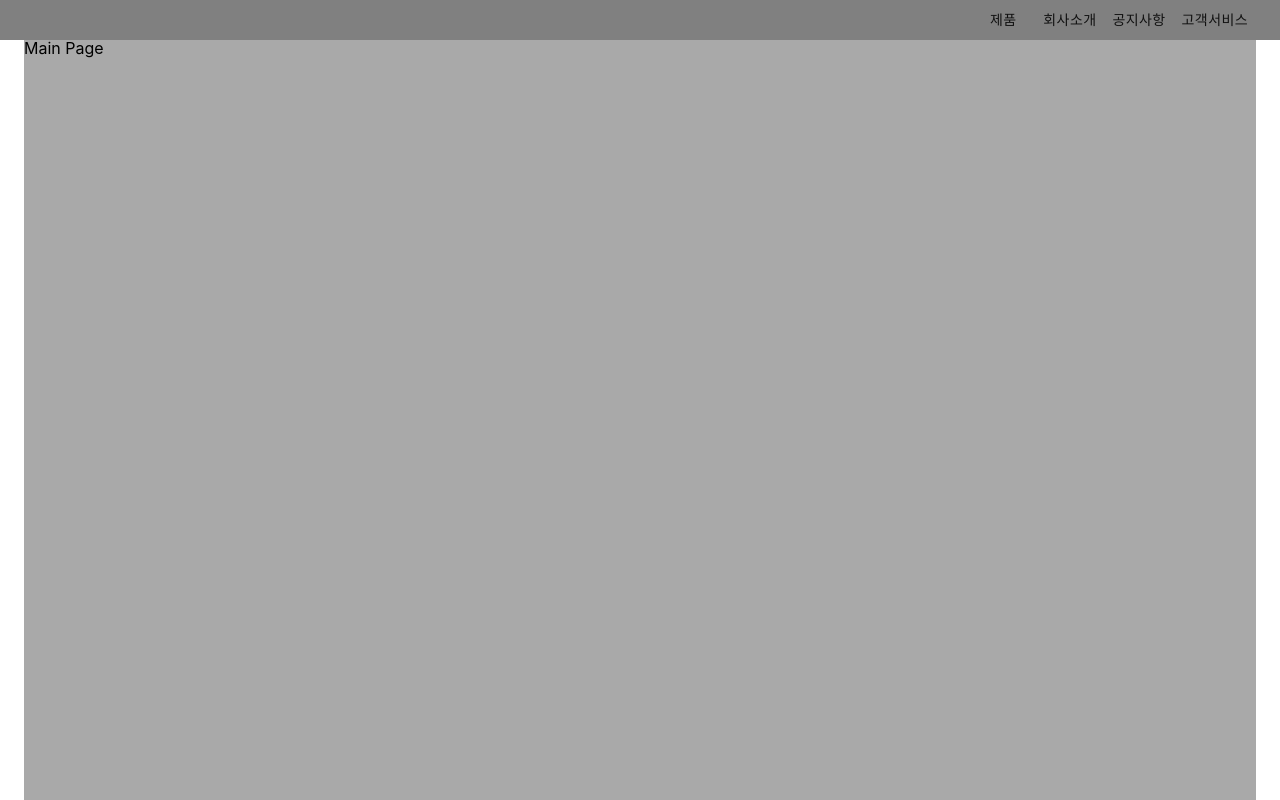
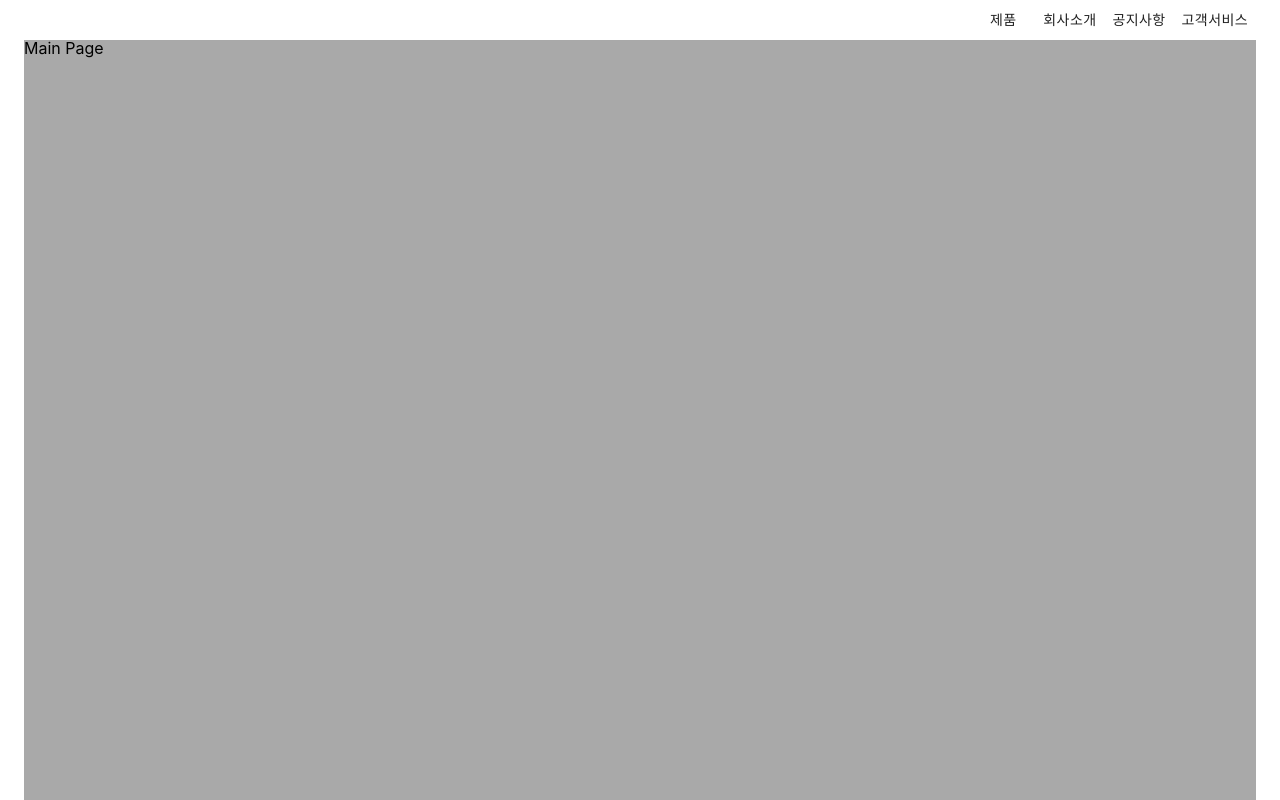
Before and after one commit to Oizys18/gasro, a React (Create React App) app in the folder client/: page / in a window 1280 px wide. Shown: the top 800 px of the page. Built offline with nearby package versions, Linux system fonts and the light colour scheme.

Commit message:
Add style

```diff
--- a/client/src/components/Header.tsx
+++ b/client/src/components/Header.tsx
@@ -25,7 +25,7 @@ export default Header;
 
 const HeaderWrapper = styled.div`
   width: 100%;
-  background-color: grey;
+  /* background-color: grey; */
   overflow: hidden;
 `;
 
```
